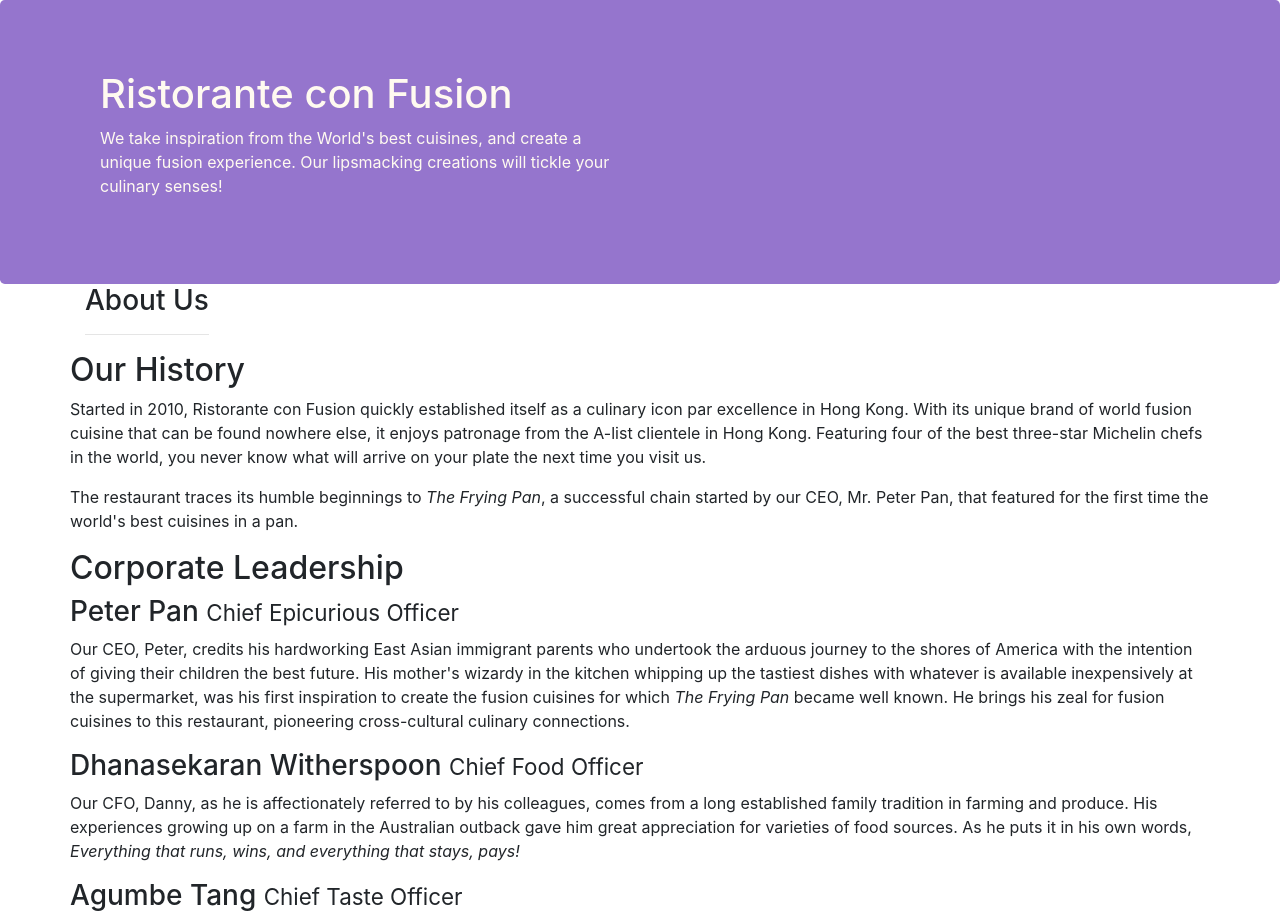
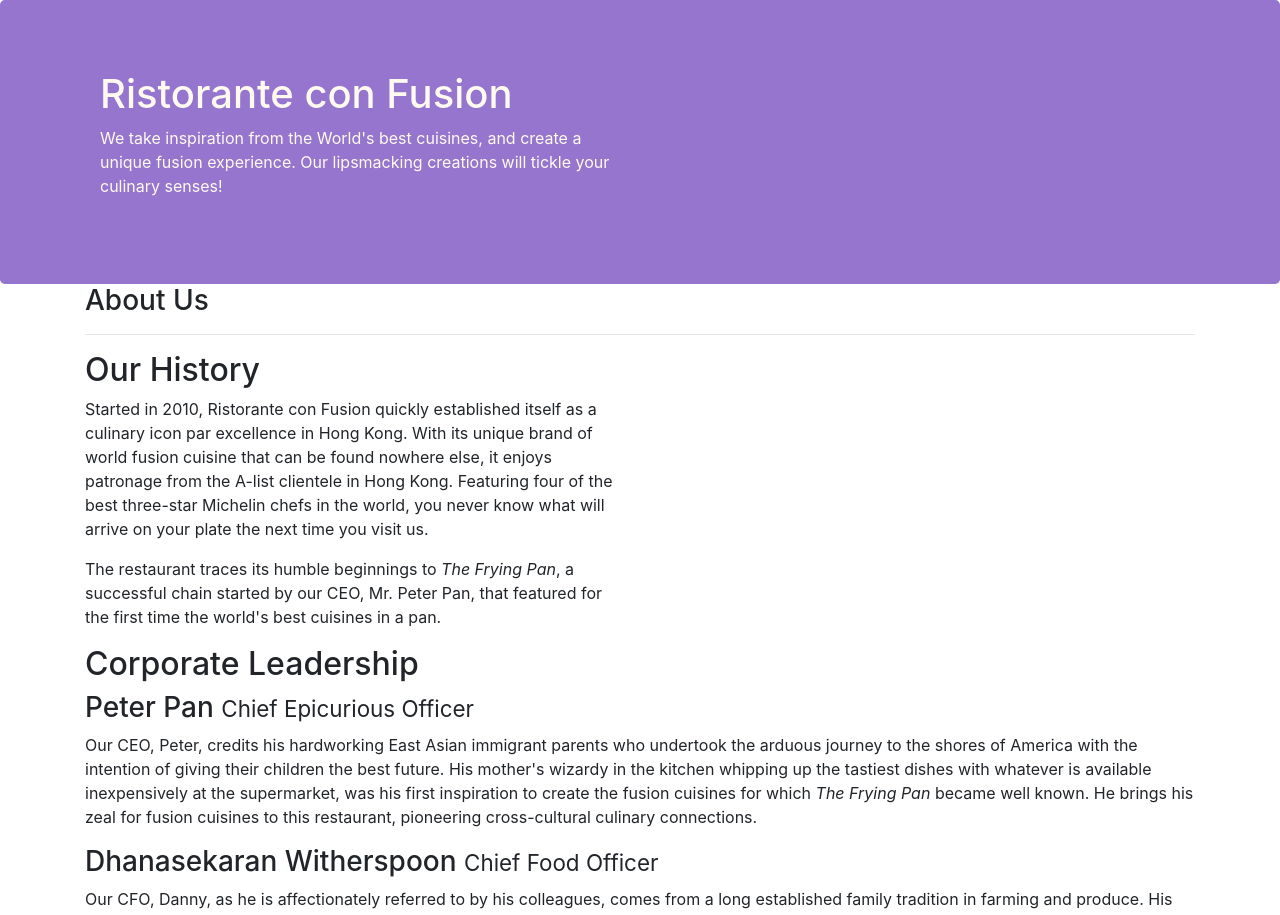
Before and after one commit to jasonray/coursera-front-end-ui, a website: page conFusion/aboutus.html in a window 1280 px wide. Shown: the top 915 px of the page. Drawn offline with nearby package versions, Linux system fonts and the light colour scheme.

Commit message:
assignment 1, task 2

```diff
--- a/conFusion/aboutus.html
+++ b/conFusion/aboutus.html
@@ -32,25 +32,25 @@
 
     <div class="container">
         <div class="row">
-            <div class="col-auto">
+            <div class="col-12">
                <h3>About Us</h3>
                <hr>
             </div>
         </div>
 
         <div class="row">
-            <div>
+           <div class="col-12 col-sm-6">
                 <h2>Our History</h2>
                 <p>Started in 2010, Ristorante con Fusion quickly established itself as a culinary icon par excellence in Hong Kong. With its unique brand of world fusion cuisine that can be found nowhere else, it enjoys patronage from the A-list clientele in Hong Kong.  Featuring four of the best three-star Michelin chefs in the world, you never know what will arrive on your plate the next time you visit us.</p>
                 <p>The restaurant traces its humble beginnings to <em>The Frying Pan</em>, a successful chain started by our CEO, Mr. Peter Pan, that featured for the first time the world's best cuisines in a pan.</p>
             </div>
-            <div>
+            <div class="col-12 col-sm">
             </div>
         </div>
 
 
         <div class="row">
-            <div>
+            <div class="col-12">
                 <h2>Corporate Leadership</h2>
                 <h3>Peter Pan <small>Chief Epicurious Officer</small></h3>
                 <p>Our CEO, Peter, credits his hardworking East Asian immigrant parents who undertook the arduous journey to the shores of America with the intention of giving their children the best future. His mother's wizardy in the kitchen whipping up the tastiest dishes with whatever is available inexpensively at the supermarket, was his first inspiration to create the fusion cuisines for which <em>The Frying Pan</em> became well known. He brings his zeal for fusion cuisines to this restaurant, pioneering cross-cultural culinary connections.</p>
```
